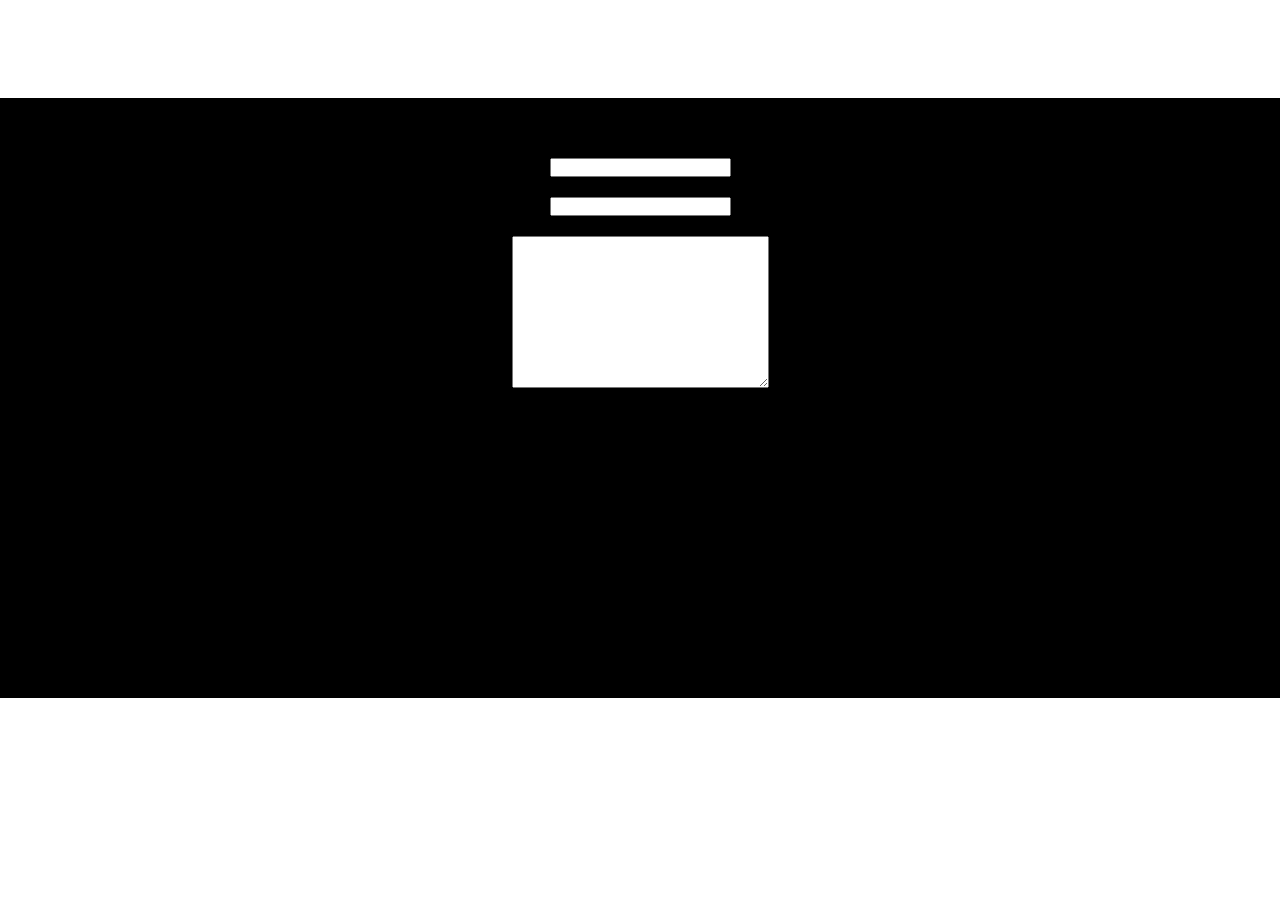
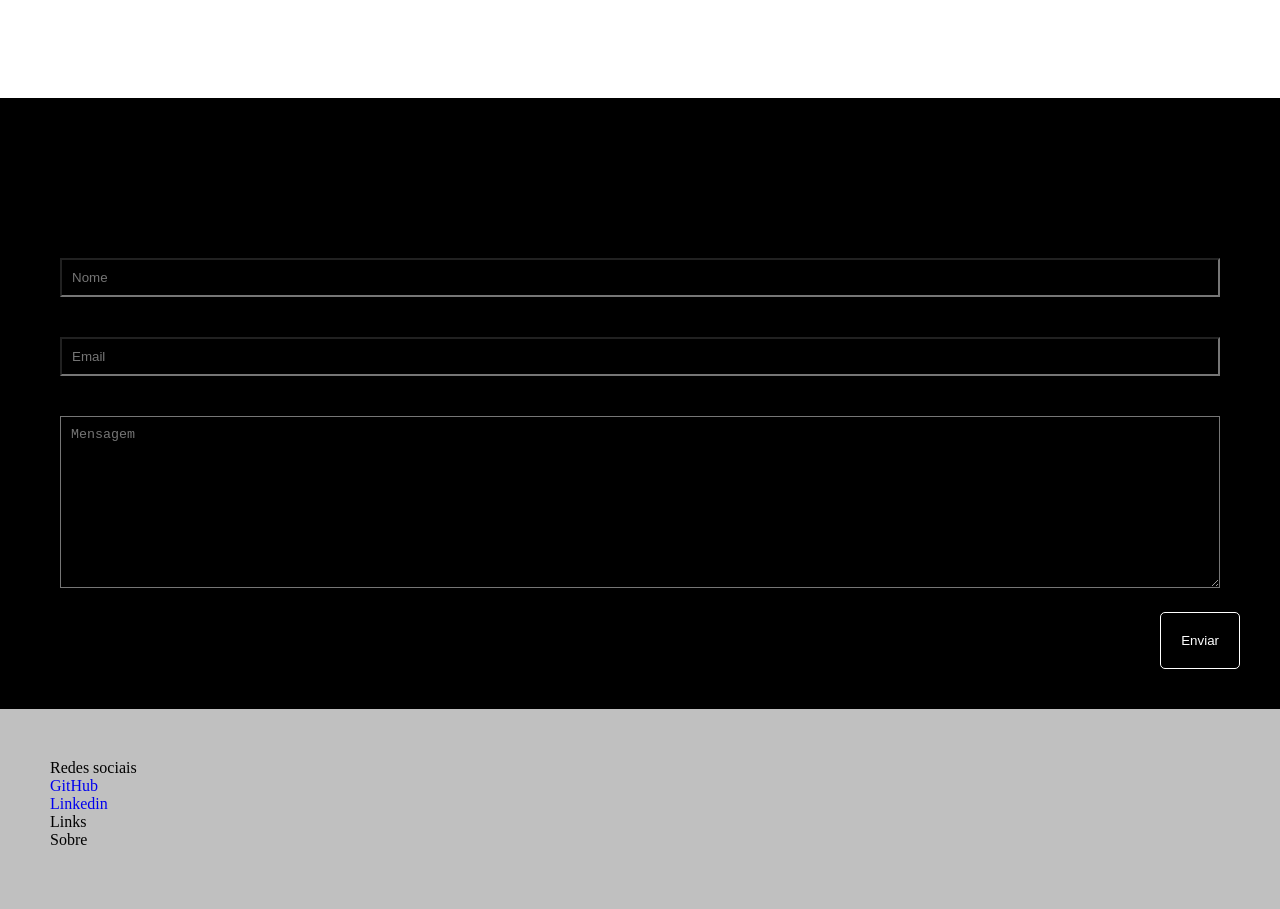
Before and after one commit to patrickWarley/patrickwarley.github.io, a plain HTML site: page index.html in a window 1280 px wide. Shown: the part 1780-2689 px from the top of the page. Before the commit the page ends 2478 px from the top, so only its background shows below. Drawn offline with Linux system fonts and the light colour scheme; a web font is replaced by a local one.

Commit message:
added the form

```diff
--- a/css/styles.css
+++ b/css/styles.css
@@ -1,3 +1,6 @@
+@import url('https://fonts.googleapis.com/css2?family=Antonio:wght@700&family=Nabla&display=swap');
+
+
 :root {
     --black: #000000;
 }
@@ -27,11 +30,38 @@ section {
     min-height: 600px;
 }
 
+.pageend {
+    background-color: #C0C0C0;
+    min-height: 200px;
+    padding: 50px;
+}
+
+.form {
+    margin-top: 100px;
+}
+
+.submitbutton {
+    padding: 20px;
+    color: white;
+    background-color: black;
+    border: 1px solid white;
+    border-radius: 5px;
+    align-self: flex-end;
+}
+
+.inputgroup {
+    width: 100%;
+}
+
+.inputgroup input,
+textarea {
+    width: 100%;
+    padding: 10px;
+    color: white;
+    background-color: black;
+}
 
 
-.inputgroup {
-    padding: 20px;
-}
 
 .pad20px {
     padding: 20px;
--- a/index.html
+++ b/index.html
@@ -113,22 +113,38 @@
         <section id=" contact" class="primarySecondary  container">
             <div class='reveal'>
                 <form action="#">
-                    <div class="container centerHorizontal">
-                        <div class="inputgroup">
-                            <input type="text" id="name" />
+                    <div class="form container centerHorizontal">
+                        <div class="inputgroup pad20px">
+                            <input type="text" placeholder="Nome" id="name" />
                         </div>
 
-                        <div class="inputgrouP">
-                            <input type="email" id="emai" />
+                        <div class="inputgroup pad20px">
+                            <input type="email" placeholder="Email" id="emai" />
                         </div>
-                        <div class="inputgroup">
-                            <textarea name="message" id="message" cols="30" rows="10"></textarea>
+                        <div class="inputgroup pad20px">
+                            <textarea name="message" placeholder="Mensagem" id="message" cols="30" rows="10"></textarea>
                         </div>
+                        <button type="submit" class="submitbutton">Enviar</button>
                     </div>
                 </form>
             </div>
         </section>
     </main>
+    <footer class="pageend">
+        <div class="redesSocias">
+            Redes sociais
+            <ul class="redes">
+                <li><a href="#">GitHub</a></li>
+                <li><a href="#">Linkedin</a></li>
+            </ul>
+        </div>
+        <div class="links">
+            Links
+            <ul>
+                <li>Sobre</li>
+            </ul>
+        </div>
+    </footer>
     <script type="text/javascript" src="./js/index.js"></script>
 </body>
 
```
Also changed, not shown: fundo.jpg (added).
